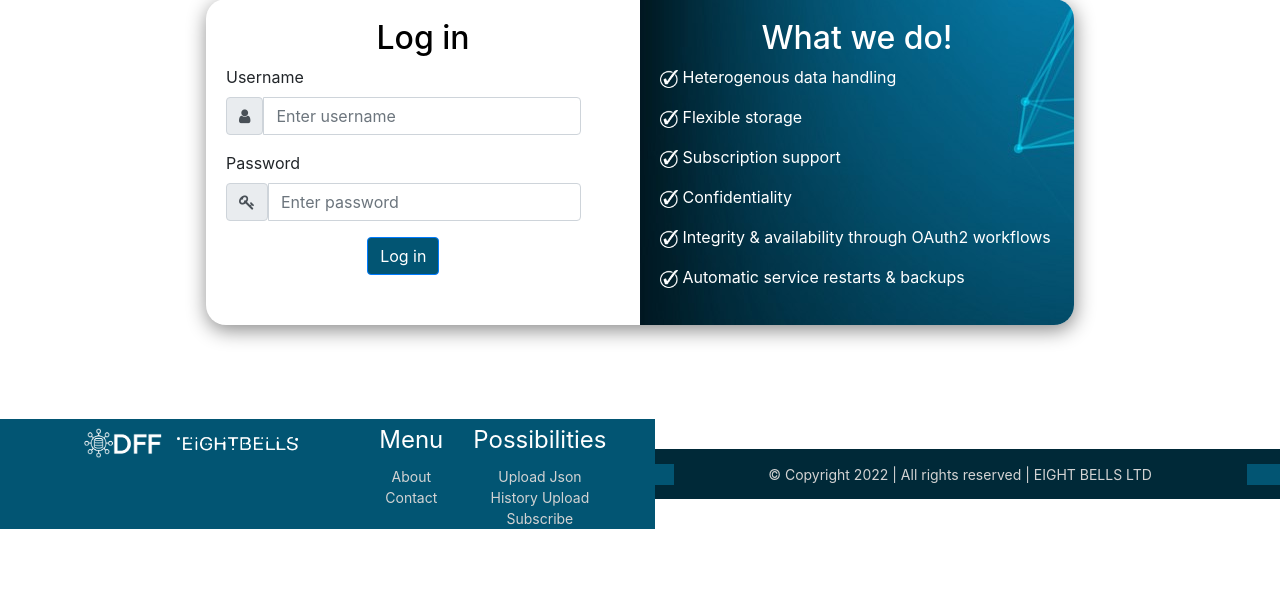
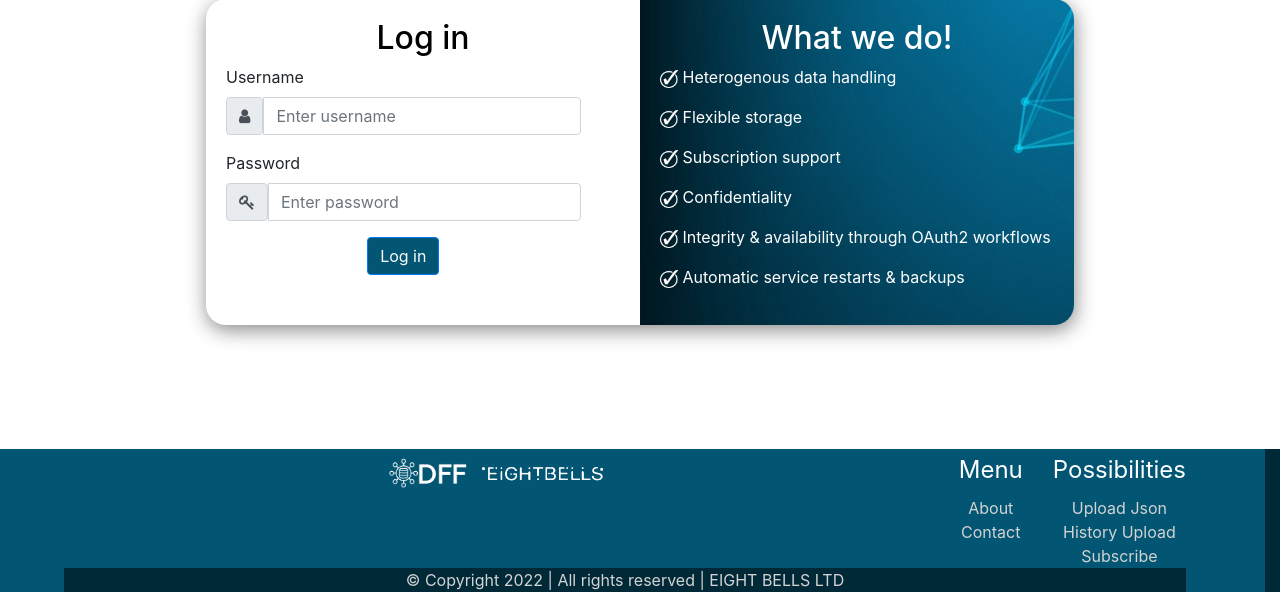
Before and after one commit to HORSE-EU-Project/Pre-Processing, a Flask app: page / in a window 1280 px wide. Shown: the part 185-800 px from the top of the page. Run offline with Flask 2, Linux system fonts and the light colour scheme; parts of the project's set-up code (start-up, migrations or seed data) failed here and were passed over; some libraries are stand-ins or nearby versions.

Commit message:
HTML CSS refactoring............

```diff
--- a/static/css/styles.css
+++ b/static/css/styles.css
@@ -56,21 +56,6 @@ html, body {
   z-index: 100;
   cursor: pointer;
   color: rgba(0, 0, 0, 0.637);
-}
-
-
-.footer {
-  background-color: #002938;
-  color: lightgrey;
-  text-align: center;
-  width: 100%;
-  height: 50px; /* Fixed height for the footer */
-  display: flex;
-  align-items: center; /* Centers the content vertically */
-  justify-content: center; /* Centers the content horizontally */
-  margin: 0;
-  padding: 0;
-  font-size: 14px; /* Adjust font size as needed */
 }
 
 /* Table Styles */
```
